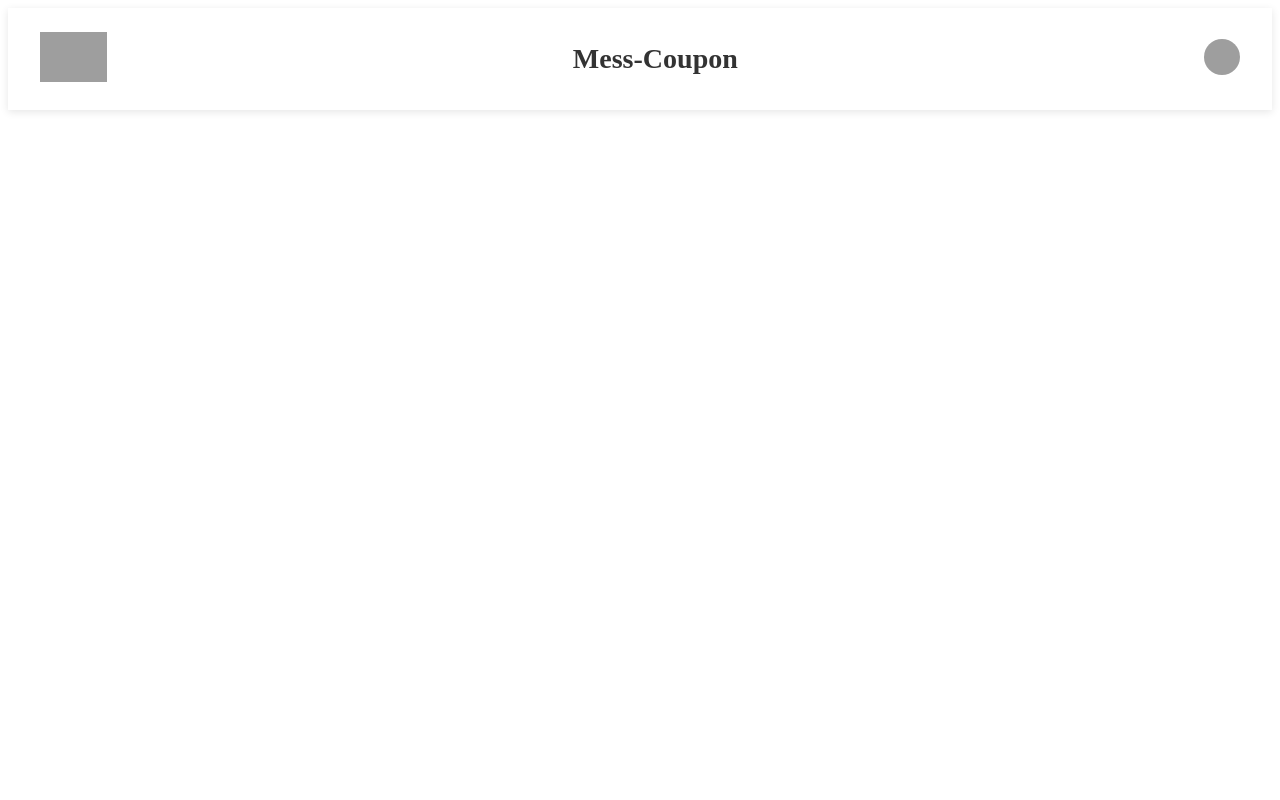
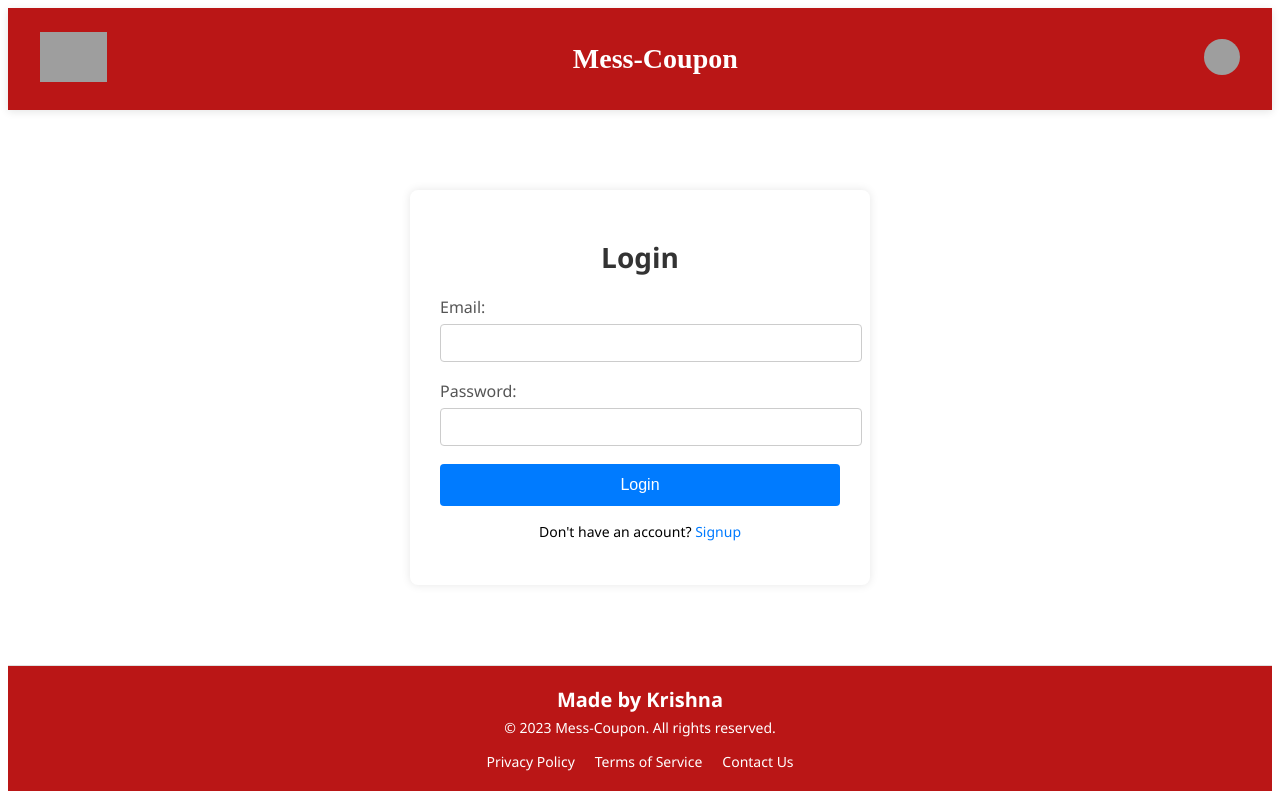
Before and after one commit to krishnakantranjan/messcoupon-frontend, a React app: page / in a window 1280 px wide. Built offline with nearby package versions, Linux system fonts and the light colour scheme; grey boxes are pictures that could not be loaded.

Commit message:
Some components is created

```diff
--- a/App.js
+++ b/App.js
@@ -1,12 +1,47 @@
 import React from 'react';
 import ReactDOM from 'react-dom/client';
 import Header from './components/Header';
+import Login from './components/Login';
+import Signup from './components/Signup';
+import Footer from './components/Footer';
+import Profile from './components/Profile';
+import { createBrowserRouter, RouterProvider, Outlet } from 'react-router-dom';
+
 const App = () => {
     return (
         <>
             <Header />
+            <Outlet />
+            <Footer />
         </>
     );
-}
+};
+
+const appRouter = createBrowserRouter([
+    {
+        path: "/",
+        element: <App />,
+        // errorElement: <Error />,
+        children: [
+            {
+                path: "/",
+                element: <Login />,
+            },
+            // {
+            //     path: "/login",
+            //     element: <Login />,
+            // },
+            {
+                path: "/signup",
+                element: <Signup />,
+            },
+            {
+                path: "/profile",
+                element: <Profile />,
+            }
+        ]
+    }
+]);
+
 const root = ReactDOM.createRoot(document.getElementById('root'));
-root.render(<App />);
+root.render(<RouterProvider router={appRouter} />);
--- a/components/Footer.js
+++ b/components/Footer.js
@@ -1,8 +1,14 @@
 import React from 'react'
 const Footer = () => {
   return (
-    <div>
-      <h1>Footer</h1>
+    <div className='footer'>
+      <h2>Made by Krishna</h2>
+      <p className='footer-text'>© 2023 Mess-Coupon. All rights reserved.</p>
+      <div className='footer-links'>
+        <a href='/privacy-policy' className='footer-link'>Privacy Policy</a>
+        <a href='/terms-of-service' className='footer-link'>Terms of Service</a>
+        <a href='/contact-us' className='footer-link'>Contact Us</a>
+      </div>
     </div>
   )
 }
--- a/components/Header.js
+++ b/components/Header.js
@@ -1,5 +1,5 @@
 import React, { useState } from 'react';
-
+import { Link } from 'react-router-dom';
 const Header = () => {
     const [isOpen, setIsOpen] = useState(false);
     const toggleDropdown = () => setIsOpen(!isOpen);
@@ -24,8 +24,7 @@ const Header = () => {
                 />
                 {isOpen && (
                     <ul className="dropdown-menu">
-                        <li>Profile</li>
-                        <li>Settings</li>
+                        <li><Link to="/profile">Profile</Link></li>
                         <li>Logout</li>
                     </ul>
                 )}
--- /dev/null
+++ b/components/Login.js
@@ -0,0 +1,24 @@
+import React from 'react'
+import { Link } from 'react-router-dom';
+import Signup from './Signup';
+const Login = () => {
+  return (
+      <div className='login-container'>
+            <h1 className='login-title'>Login</h1>
+            <form className='login-form'>
+                <div className='form-group'>
+                    <label htmlFor='username'>Email:</label>
+                    <input type='text' id='email' name='email' required />
+                </div>
+                <div className='form-group'>
+                    <label htmlFor='password'>Password:</label>
+                    <input type='password' id='password' name='password' required />
+                </div>
+              <button type='submit' className='login-button'>Login</button>
+                <p className='login-footer'>Don't have an account? <Link to="/signup">Signup</Link></p>
+            </form>
+    </div>
+  )
+}
+
+export default Login;
--- /dev/null
+++ b/components/Profile.js
@@ -0,0 +1,9 @@
+const Profile = () => {
+  return (
+    <div style={{ padding: "2rem" }}>
+      <h2>Welcome to your Profile!</h2>
+    </div>
+  );
+};
+
+export default Profile;
--- /dev/null
+++ b/components/Signup.js
@@ -0,0 +1,25 @@
+const Signup = () => {
+  return (
+      <div className='signup-container'>
+          <h1 className='signup-title'>Sign Up</h1>
+            <form className='signup-form'>
+                <div className='form-group'>
+                    <label htmlFor='username'>Username:</label>
+                    <input type='text' id='username' name='username' required />
+                </div>
+                <div className='form-group'>
+                    <label htmlFor='email'>Email:</label>
+                    <input type='email' id='email' name='email' required />
+                </div>
+                <div className='form-group'>
+                    <label htmlFor='password'>Password:</label>
+                    <input type='password' id='password' name='password' required />
+                </div>
+                <button type='submit' className='signup-button'>Sign Up</button>
+                <p className='signup-footer'>Already have an account? <a href='/signup'>SignUp</a></p>
+            </form>
+      </div>
+  )
+}
+
+export default Signup;
--- a/package.json
+++ b/package.json
@@ -20,7 +20,8 @@
   "dependencies": {
     "@tailwindcss/postcss": "^4.1.10",
     "react": "^19.1.0",
-    "react-dom": "^19.1.0"
+    "react-dom": "^19.1.0",
+    "react-router-dom": "^6.30.1"
   },
   "devDependencies": {
     "parcel": "^2.15.4"
--- a/style.css
+++ b/style.css
@@ -4,7 +4,7 @@
   align-items: center;
   justify-content: space-between;
   padding: 16px 32px;
-  background-color: #ffffff;
+  background-color: #ba1616;
   box-shadow: 0 2px 8px rgba(0, 0, 0, 0.1);
   position: sticky;
   top: 0;
@@ -24,7 +24,7 @@
   text-align: center;
   font-size: 28px;
   font-weight: 600;
-  color: #333;
+  color: white;
 }
 
 /* Profile section */
@@ -50,7 +50,7 @@
   position: absolute;
   right: 0;
   top: 50px;
-  background-color: #ffffff;
+  background-color: #ba1616;
   border-radius: 8px;
   box-shadow: 0 4px 12px rgba(0, 0, 0, 0.15);
   list-style: none;
@@ -83,3 +83,114 @@
     transform: translateY(0);
   }
 }
+
+.login-container {
+  width: 100%;
+  max-width: 400px;
+  margin: 80px auto;
+  padding: 30px;
+  box-shadow: 0 0 10px rgba(0, 0, 0, 0.1);
+  border-radius: 8px;
+  background-color: #fff;
+  font-family: 'Segoe UI', Tahoma, Geneva, Verdana, sans-serif;
+}
+
+.login-title {
+  text-align: center;
+  font-size: 28px;
+  margin-bottom: 20px;
+  color: #333;
+}
+
+.login-form {
+  display: flex;
+  flex-direction: column;
+}
+
+.form-group {
+  margin-bottom: 18px;
+}
+
+.form-group label {
+  display: block;
+  margin-bottom: 6px;
+  color: #555;
+}
+
+.form-group input {
+  width: 100%;
+  padding: 10px;
+  font-size: 14px;
+  border: 1px solid #ccc;
+  border-radius: 4px;
+}
+
+.login-button {
+  background-color: #007bff;
+  color: white;
+  padding: 12px;
+  border: none;
+  font-size: 16px;
+  border-radius: 4px;
+  cursor: pointer;
+  transition: background-color 0.3s ease;
+}
+
+.login-button:hover {
+  background-color: #ba1616;
+}
+
+.login-footer {
+  text-align: center;
+  margin-top: 16px;
+  font-size: 14px;
+}
+
+.login-footer a {
+  color: #007bff;
+  text-decoration: none;
+}
+
+.login-footer a:hover {
+  text-decoration: underline;
+}
+
+.footer {
+  background-color: #ba1616;
+  color: #333;
+  text-align: center;
+  padding: 20px 10px;
+  border-top: 1px solid #e0e0e0;
+  font-family: 'Segoe UI', Tahoma, Geneva, Verdana, sans-serif;
+}
+
+.footer h2 {
+  margin: 0;
+  font-size: 20px;
+  color: white;
+}
+
+.footer-text {
+  margin: 5px 0 15px;
+  font-size: 14px;
+  color: white;
+}
+
+.footer-links {
+  display: flex;
+  justify-content: center;
+  gap: 20px;
+  flex-wrap: wrap;
+}
+
+.footer-link {
+  color: white;
+  text-decoration: none;
+  font-size: 14px;
+  transition: color 0.2s ease;
+}
+
+.footer-link:hover {
+  color: #0056b3;
+  text-decoration: underline;
+}
```
Also changed, not shown: components/Body.js (deleted, +0 -11 lines), 1 other file.
